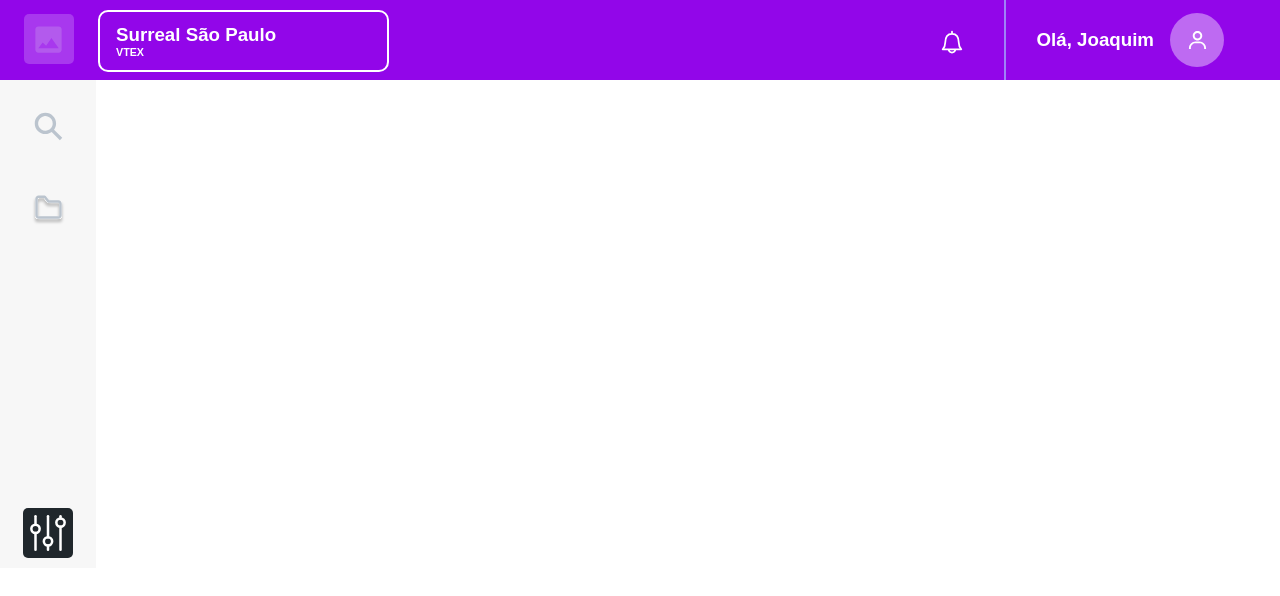
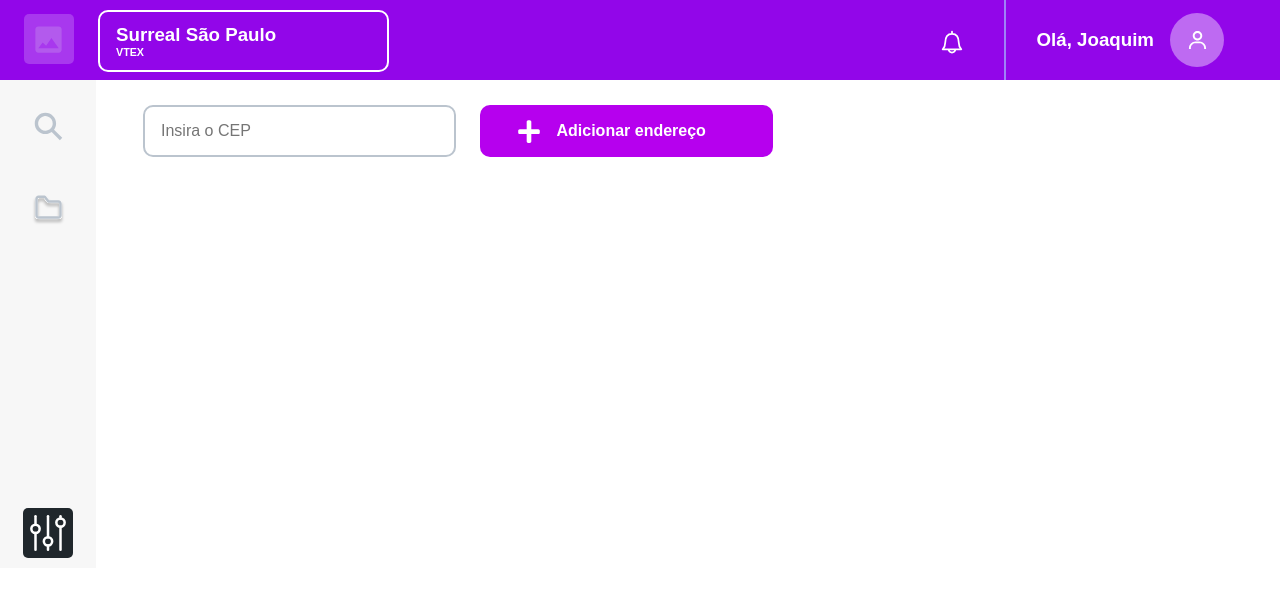
Before and after one commit to ThiagoPaz1/Desafioo-frontend-vuejs, a Vue app in the folder teste-frontend/: page / in a window 1280 px wide. Shown: the top 596 px of the page. Built offline with nearby package versions, Linux system fonts and the light colour scheme.

Commit message:
feat: Criado componente AddCeps

```diff
--- a/teste-frontend/package.json
+++ b/teste-frontend/package.json
@@ -8,7 +8,8 @@
     "lint": "eslint . --ext .vue,.js,.jsx,.cjs,.mjs --fix --ignore-path .gitignore"
   },
   "dependencies": {
-    "vue": "^3.2.33"
+    "vue": "^3.2.33",
+    "vuex": "^4.0.2"
   },
   "devDependencies": {
     "@vitejs/plugin-vue": "^2.3.1",
--- a/teste-frontend/src/components/AsideComp.vue
+++ b/teste-frontend/src/components/AsideComp.vue
@@ -34,6 +34,7 @@
     width: 33px;
     height: 33px;
   }
+
   div img:first-child {
     margin-top: 30px;
   }
--- a/teste-frontend/src/components/DashboardComp.vue
+++ b/teste-frontend/src/components/DashboardComp.vue
@@ -1,19 +1,24 @@
 <template>
   <div>
     <HeaderComp />
-    <AsideComp />
+    <section>
+      <AsideComp />
+      <MainComp />
+    </section>
   </div>
 </template>
 
 <script>
   import HeaderComp from './HeaderComp.vue';
   import AsideComp from './AsideComp.vue';
+  import MainComp from './main/MainComp.vue';
 
   export default {
     name: 'DashboardComp',
     components: {
       HeaderComp,
-      AsideComp
+      AsideComp,
+      MainComp
     }
   }
 </script>
@@ -23,4 +28,8 @@
     margin: 0px;
     padding: 0px;
   }
+
+  section {
+    display: flex;
+  }
 </style>
--- /dev/null
+++ b/teste-frontend/src/components/main/AddCeps.vue
@@ -0,0 +1,122 @@
+<template>
+  <div>
+    <form>
+      <input v-model="textCep" type="text" placeholder="Insira o CEP">
+      <span @click="AddCep">
+        <img src="../../assets/img/icone-plus.svg" alt="icone de plus">
+        <h6>Adicionar endereço</h6>
+      </span>
+    </form>
+    <ul>
+      <li :key="i" v-for="(cep, i) in listCeps">
+        <img src="../../assets/img/icone-lugar.svg" alt="icone lugar">
+        <span>
+          <h3>CEP</h3>
+          <h3>{{ cep }}</h3>
+        </span>
+      </li>
+    </ul>
+  </div>
+</template>
+
+<script>
+  export default {
+    name: 'AddCeps',
+    data() {
+      return {
+        textCep: '',
+        listCeps: [],
+      }
+    },
+    methods: {
+      AddCep() {
+        const { commit } = this.$store;
+
+        if (this.textCep) {
+          this.listCeps.push(this.textCep);
+          this.textCep = '';
+          commit('newCeps', this.listCeps);
+        }
+      }
+    }
+  }
+</script>
+
+<style scoped>
+  form {
+    display: flex;
+  }
+
+  form input {
+    width: 293px;
+    height: 48px;
+    padding-left: 16px;
+    font-size: 16px;
+    font-family: Arial, Helvetica, sans-serif;
+    color: #75818C;
+    border: 2px #BBC4CE solid;
+    border-radius: 10px;
+  }
+
+  form span {
+    display: flex;
+    width: 293px;
+    height: 52px;
+    margin-left: 24px;
+    color: white;
+    background-color: #B600EE;
+    border-color: #B600EE;
+    border-radius: 10px;
+    cursor: pointer;
+  }
+
+  span img {
+    align-self: center;
+    width: 30px;
+    height: 30px;
+    margin-left: 33.5px;
+  }
+
+  span h6 {
+    align-self: center;
+    font-weight: 700;
+    font-size: 16px;
+    font-family: Arial, Helvetica, sans-serif;
+    margin-left: 13px;
+  }
+
+  /* LISTA DE CPF ADICIONADOS */
+  ul {
+    margin-top: 30px;
+  }
+
+  li {
+    display: flex;
+    margin-top: 16px;
+    list-style: none;
+  }
+
+  li img {
+    align-self: center;
+    width: 40px;
+    height: 40px;
+  }
+
+  li span {
+    display: flex;
+    margin-left: 20px;
+    font-family: Arial, Helvetica, sans-serif;
+    font-weight: 700;
+    font-size: 20px;
+  }
+
+  span h3 {
+    margin-top: 7px;
+    color: #20272C;
+  }
+
+  span h3 + h3 {
+    margin-left: 7.5px;
+    color: #A4A4A4;
+  }
+</style>
--- /dev/null
+++ b/teste-frontend/src/components/main/MainComp.vue
@@ -0,0 +1,23 @@
+<template>
+  <main>
+    <AddCeps />
+  </main>
+</template>
+
+<script>
+  import AddCeps from './AddCeps.vue';
+
+  export default {
+    name: 'MainComp',
+    components: {
+      AddCeps,
+    }
+  }
+</script>
+
+<style scoped>
+  main {
+    margin-left: 47px;
+    margin-top: 25px;
+  }
+</style>
--- /dev/null
+++ b/teste-frontend/src/store/index.js
@@ -0,0 +1,12 @@
+import { createStore } from "vuex";
+
+export default createStore({
+  state: {
+    ceps: [],
+  },
+  mutations: {
+    newCeps(state, value) {
+      state.ceps = value;
+    }
+  }
+});
```
Also changed, not shown: teste-frontend/src/main.js (+4 -3 lines), teste-frontend/src/components/main/ListAddress.vue (added), 1 other file (tests, documents, lock files or other folders).
